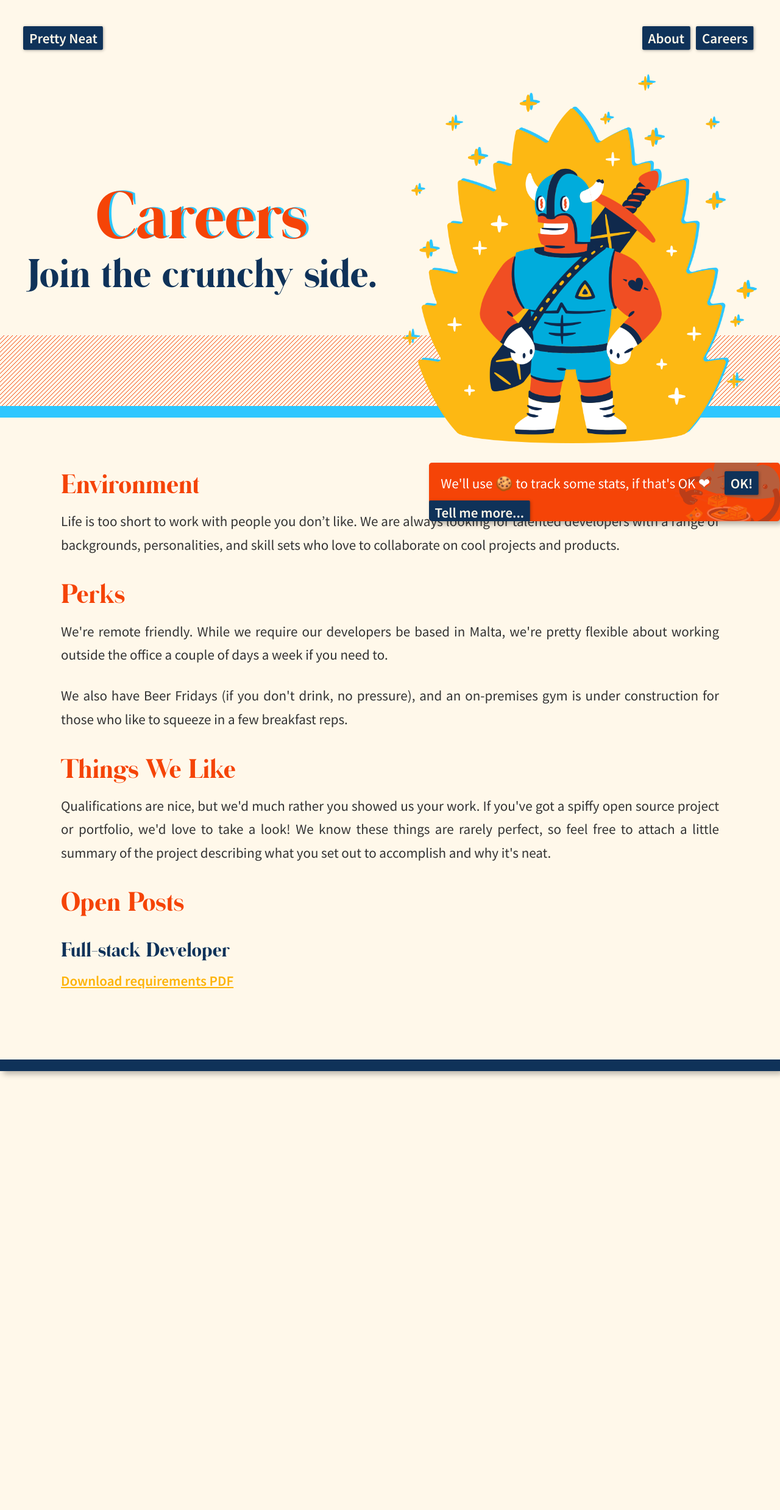
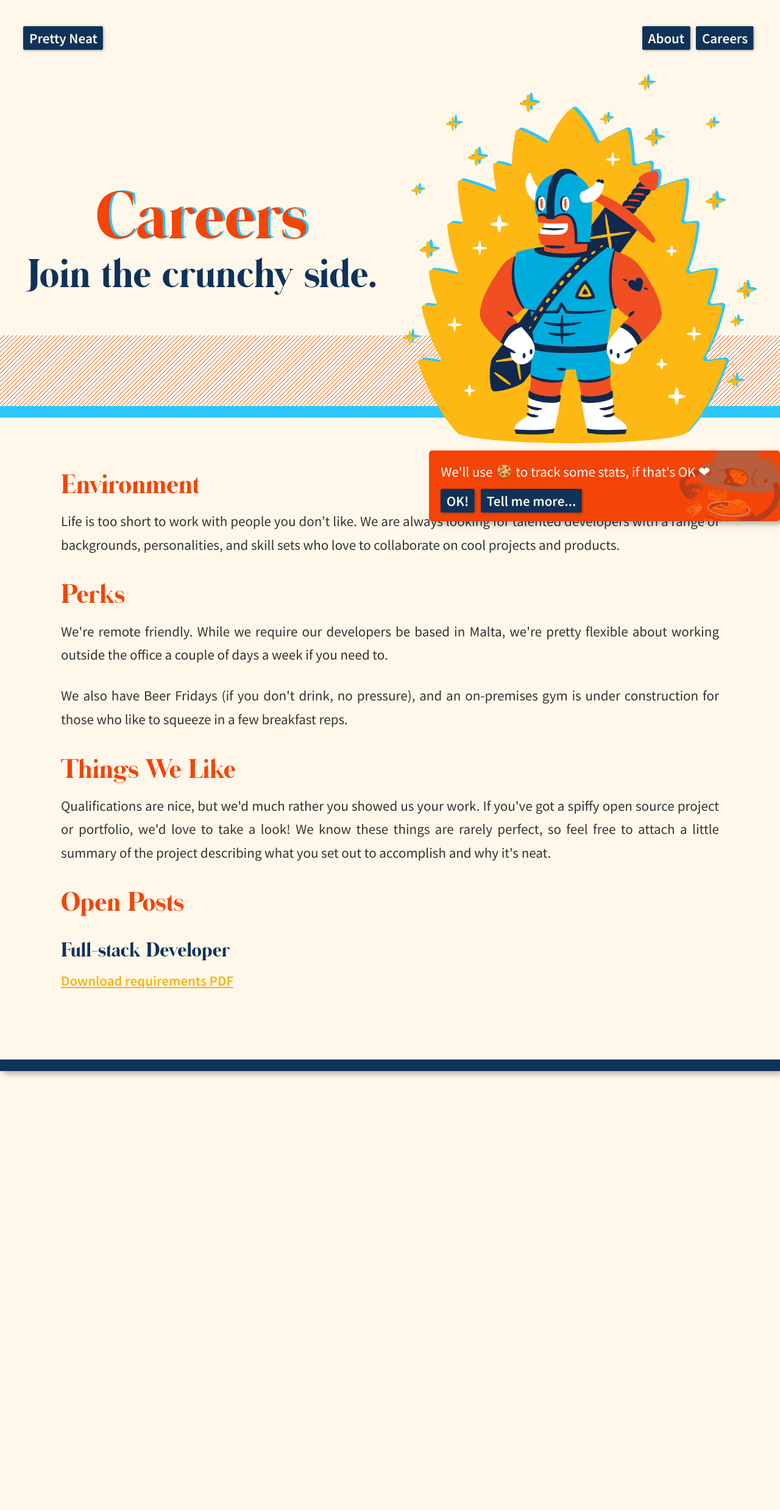
Before and after one commit to prettyneat-io/prettyneat.io, a Jekyll site: the page built from careers.html, in a window 1280 px wide. Shown: the whole page at 61% size. Built offline with Jekyll 4.4.1, drawn with Linux system fonts in a browser that asks for light colours.

Commit message:
small fixes

```diff
--- a/_includes/css/common-remainder.css
+++ b/_includes/css/common-remainder.css
@@ -92,7 +92,7 @@
 }
 .contact-inputs textarea,
 .contact-inputs input {
-  font-family: monospace;
+  font-family: "Source Sans Pro", sans-serif;
   margin: 0 auto;
   margin-top: 1rem;
   width: 25rem;
@@ -130,6 +130,8 @@
 }
 .submit-button {
   margin: 0 auto;
+  cursor: pointer;
+  font-weight: 600;
 }
 .footer {
   color: var(--background-color);
--- a/_includes/css/cookies-consent.css
+++ b/_includes/css/cookies-consent.css
@@ -209,3 +209,17 @@
         padding-top: 0 !important;
     }
 }
+
+@media screen and (max-width:1679px){
+    .cookies-slider{
+        padding-bottom: 1rem;
+    }
+
+    .cookies-slider__text{
+        width: 100%;
+    }
+
+    .cookies-slider__consent{
+        margin-left: 1rem;
+    }
+}
--- a/_includes/css/landing-hero.css
+++ b/_includes/css/landing-hero.css
@@ -152,7 +152,7 @@ nav {
     width: calc(50vw - 1rem);
   }
 }
-@media (max-width: 970px) {
+@media (max-width: 969px) {
   .landing-container {
     display: grid;
     align-items: center;
@@ -237,7 +237,7 @@ nav {
   }
 }
 
-@media (max-width: 763px) {
+@media (max-width: 762px) {
   .landing-subcontainer {
     display: grid;
     background-repeat: no-repeat;
--- a/_includes/js/cookies.js
+++ b/_includes/js/cookies.js
@@ -12,7 +12,12 @@ function cookies_checkConsent(){
 }
 
 function cookies_setConsent(consent){
-    document.cookie = `prettyneat-cookie-consent=${ consent ? '1' : '0'}; expires=Fri, 31 Dec 9999, 23:59:59 GMT`;
+    let expiry = Date.now() + (1000 * 60 * 60 * 24 * 183); //the number of milliseconds in half a year + half a day, because JS
+                                                            //although once every 4 years this is exactly half a year because 29th Feb
+                                                            //which also means that every very-rarely it should be half a year but it isn't
+                                                            //we really suck at dates, as a race
+
+    document.cookie = `prettyneat-cookie-consent=${ consent ? '1' : '0'}; expires=${ new Date(expiry).toGMTString()}; path=/`;
 
     document.querySelector('.cookies-slider__consent').classList.add('cookies-slider__consent--out')
     document.querySelector('.cookies-slider__more-info').classList.add('cookies-slider__more-info--out')
```
